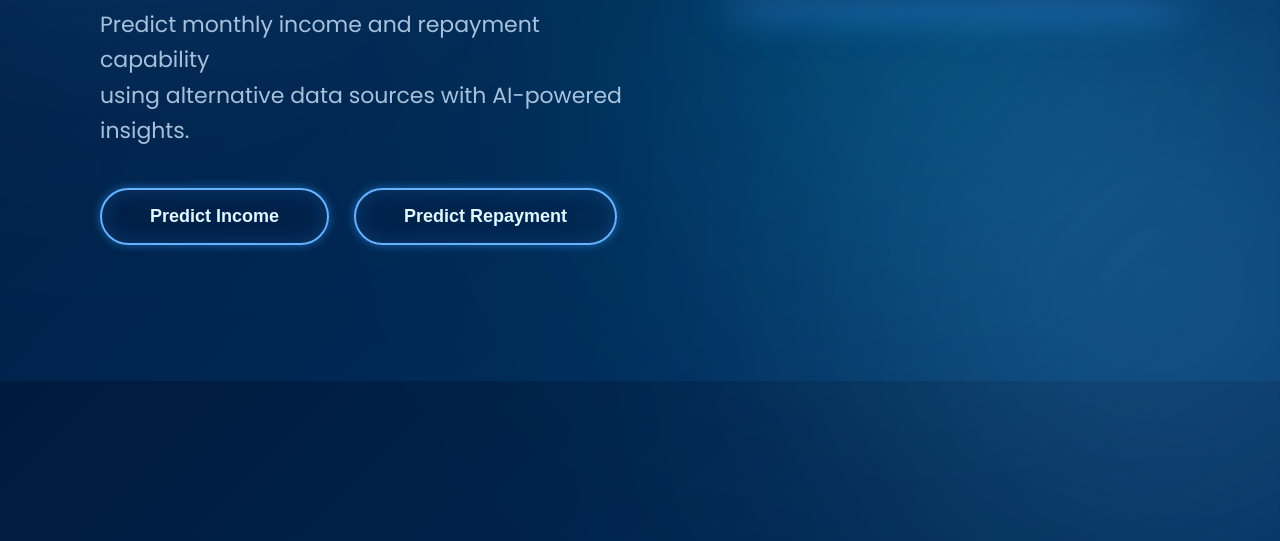
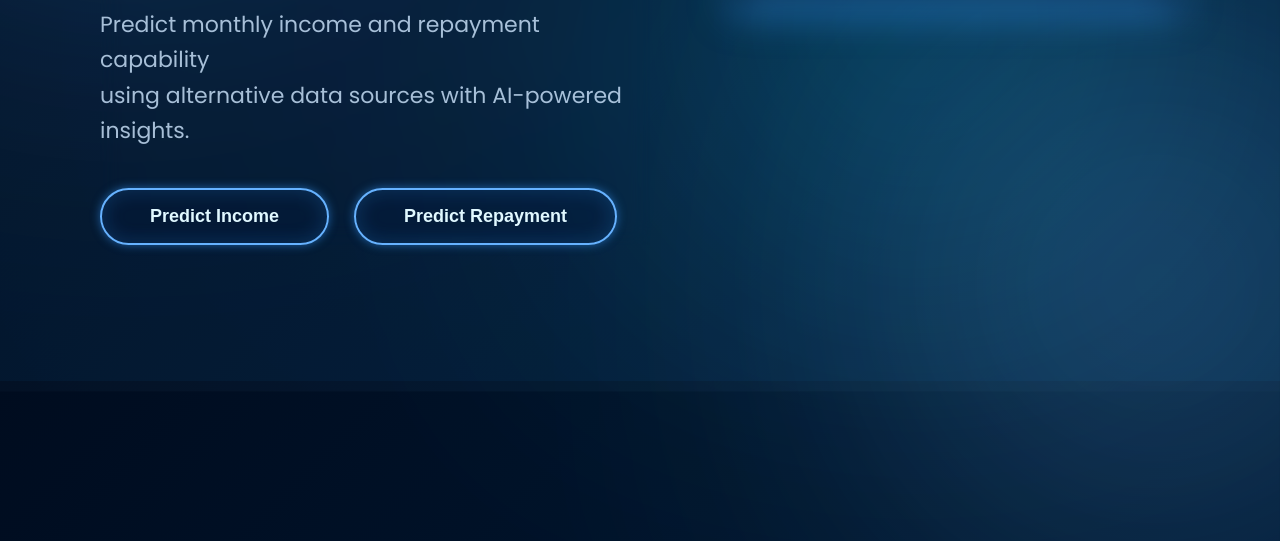
Before and after one commit to aadyanair/credit_underwriting, a plain HTML site: page index.html in a window 1280 px wide. Shown: the part 419-960 px from the top of the page. Drawn offline with Linux system fonts and the light colour scheme; files that its build step writes are made by us from their sources.

Commit message:
Update styles.css

```diff
--- a/styles.css
+++ b/styles.css
@@ -6,9 +6,36 @@
 html, body {
   height: 100%;
   font-family: 'Poppins', sans-serif;
-  background: linear-gradient(135deg, #001a3d, #003366);
+  background: linear-gradient(135deg, #000c1f, #001d3a);
   color: #e0f0ff;
   overflow: hidden;
+}
+
+/* Flash Animation Layer */
+.background-flash {
+  position: absolute;
+  width: 100%;
+  height: 100%;
+  background: radial-gradient(circle, rgba(102,178,255,0.08) 0%, transparent 80%);
+  animation: flashPulse 8s infinite ease-in-out;
+  z-index: 0;
+  pointer-events: none;
+  mix-blend-mode: screen;
+  opacity: 0.5;
+  background-size: 200% 200%;
+}
+
+@keyframes flashPulse {
+  0%, 100% {
+    background-position: 50% 50%;
+    opacity: 0.4;
+    transform: scale(1);
+  }
+  50% {
+    background-position: 60% 40%;
+    opacity: 0.7;
+    transform: scale(1.03);
+  }
 }
 
 /* Neon Glow Blobs */
```
